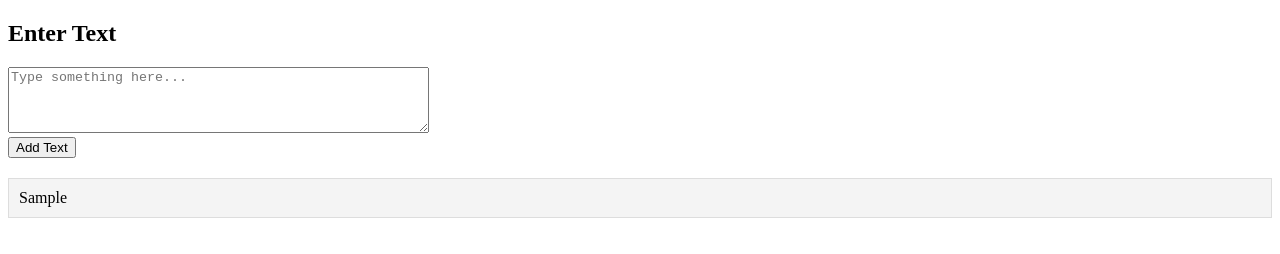
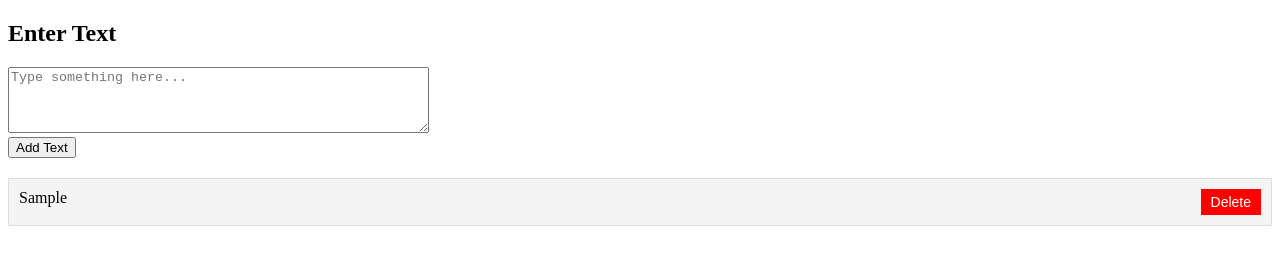
Before and after one commit to Deuxide/Webiste, a plain HTML site: page test.html in a window 1280 px wide. Both pictures are taken after typing "Sample" into the empty fields and a click on the button "Add Text". Drawn offline with Linux system fonts and the light colour scheme.

Commit message:
Initial commit with project structure and assets

```diff
--- a/test.html
+++ b/test.html
@@ -13,6 +13,16 @@
             padding: 10px;
             background-color: #f4f4f4;
             border: 1px solid #ddd;
+            display: flex;
+            justify-content: space-between;
+        }
+        .deleteBtn {
+            cursor: pointer;
+            background-color: red;
+            color: white;
+            border: none;
+            padding: 5px 10px;
+            font-size: 14px;
         }
     </style>
 </head>
@@ -27,21 +37,63 @@
     </div>
 
     <script>
-        // Function to handle adding text to the display area
+        // Function to load the saved text from localStorage and display it
+        function loadSavedText() {
+            const savedText = JSON.parse(localStorage.getItem('textList')) || [];
+            const textList = document.getElementById('textList');
+            textList.innerHTML = ''; // Clear existing items before reloading
+
+            savedText.forEach((text, index) => {
+                const newTextDiv = document.createElement('div');
+                newTextDiv.classList.add('textItem');
+
+                // Create text content
+                const textContent = document.createElement('span');
+                textContent.textContent = text;
+
+                // Create delete button
+                const deleteBtn = document.createElement('button');
+                deleteBtn.classList.add('deleteBtn');
+                deleteBtn.textContent = 'Delete';
+                deleteBtn.onclick = function() {
+                    deleteText(index); // Pass the index to the delete function
+                };
+
+                // Append text content and delete button to the new div
+                newTextDiv.appendChild(textContent);
+                newTextDiv.appendChild(deleteBtn);
+
+                // Append the new div to the text list
+                textList.appendChild(newTextDiv);
+            });
+        }
+
+        // Function to save the text to localStorage
+        function saveText(text) {
+            const savedText = JSON.parse(localStorage.getItem('textList')) || [];
+            savedText.push(text); // Add the new text to the list
+            localStorage.setItem('textList', JSON.stringify(savedText)); // Save updated list to localStorage
+        }
+
+        // Function to delete a text item
+        function deleteText(index) {
+            const savedText = JSON.parse(localStorage.getItem('textList')) || [];
+            savedText.splice(index, 1); // Remove the text at the specified index
+            localStorage.setItem('textList', JSON.stringify(savedText)); // Save updated list to localStorage
+            loadSavedText(); // Reload the saved text after deletion
+        }
+
+        // Load saved text when the page is loaded
+        window.onload = loadSavedText;
+
+        // Handle the click event for adding text
         document.getElementById('addTextBtn').addEventListener('click', function() {
             const text = document.getElementById('textInput').value; // Get input text
             if (text.trim()) { // If text is not empty or just spaces
-                const textList = document.getElementById('textList');
+                saveText(text); // Save the new text
+                loadSavedText(); // Reload and display all saved text
 
-                // Create a new div to hold the input text
-                const newTextDiv = document.createElement('div');
-                newTextDiv.classList.add('textItem');
-                newTextDiv.textContent = text; // Set the text content
-
-                // Append the new text item to the text list
-                textList.appendChild(newTextDiv);
-
-                // Clear the input after adding the text
+                // Clear the input field
                 document.getElementById('textInput').value = '';
             }
         });
```
